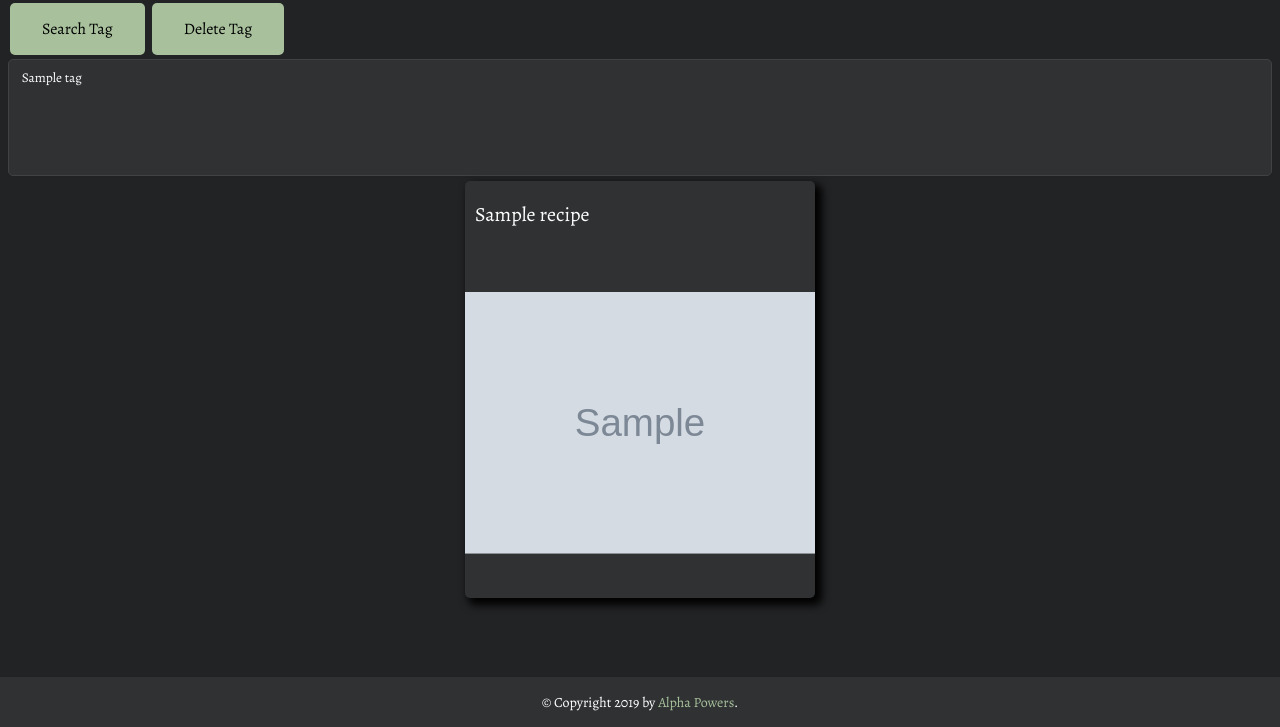
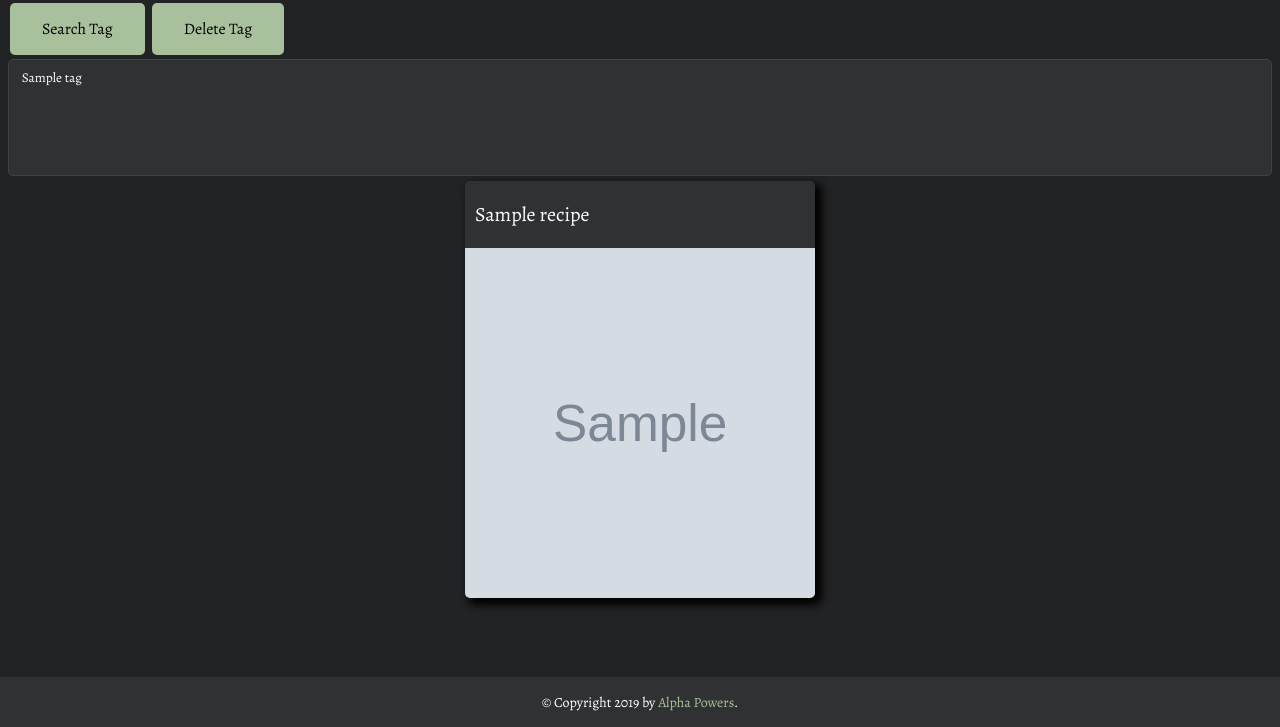
Before and after one commit to ShatteredArrow/homechef, a Flask app: page /recipe_index in a window 1280 px wide. Shown: the part 486-1213 px from the top of the page. Run offline with Flask 2, Linux system fonts and the light colour scheme; a user stored in the database is signed in; tables that the repository leaves empty hold one stand-in row (values such as "Sample post"); grey boxes marked "Sample" are stand-in pictures; some libraries are stand-ins or nearby versions; some web fonts are replaced.

Commit message:
Revert "crop uploaded pics to square size"

```diff
--- a/app/routes.py
+++ b/app/routes.py
@@ -9,7 +9,6 @@ from app.models import Recipe, Tag, recipeTag
 from app import Config
 from werkzeug.utils import secure_filename
 from flask import send_from_directory
-from PIL import Image
 
 ALLOWED_EXTENSIONS = {'txt', 'pdf', 'png', 'jpg', 'jpeg', 'gif'}
 imageFile = app.config['UPLOAD_FOLDER']
@@ -17,18 +16,7 @@ imageFile = app.config['UPLOAD_FOLDER']
 def imageSave(recipeImageData):
     if recipeImageData and allowed_file(recipeImageData.filename):
         filename = secure_filename(str(datetime.now()) + recipeImageData.filename)
-        path = os.path.join(imageFile, filename)
-        recipeImageData.save(path)
-
-        # crop image into square
-        img = Image.open(path)
-        img_width, img_height = img.size
-        crop = min(img.size)
-        square_img = img.crop(((img_width - crop) // 2,
-                         (img_height - crop) // 2,
-                         (img_width + crop) // 2,
-                         (img_height + crop) // 2))
-        square_img.save(path)
+        recipeImageData.save(os.path.join(imageFile, filename))
     else:
         filename = secure_filename("image-placeholder.png")
     imageSave.filename=filename
--- a/app/static/css/recipe_index.css
+++ b/app/static/css/recipe_index.css
@@ -93,14 +93,26 @@ select:focus {
 
  }
 
-.image{
+.portrait{
     position: absolute;
     max-width: 100%;
+    width: 100%;
+    height: auto;
     top: 50%;
     left: 50%;
     transform: translate( -50%, -50%);
 }
 
+.landscape {
+    position: absolute;
+    max-height: 100%;
+    height: 100%;
+    width: auto;
+    top: 50%;
+    left: 50%;
+    transform: translate( -50%, -50%);
+
+}
 /* The Modal (background) */
 .modal {
     display: none; /* Hidden by default */
--- a/app/templates/recipe_index.html
+++ b/app/templates/recipe_index.html
@@ -35,7 +35,7 @@
         </div>
         <div class=recipe_image>
             {% if recipe.recipe_image %}
-                <a href="{{ url_for('recipe', recipe_id=recipe.id) }}"><img src="{{ url_for('uploaded_file', filename=recipe.recipe_image ) }}" class="image"></a>
+                <a href="{{ url_for('recipe', recipe_id=recipe.id) }}"><img src="{{ url_for('uploaded_file', filename=recipe.recipe_image ) }}" class="portrait"></a>
             {% else %}
                 <img src="{{ url_for('uploaded_file', filename=image-placeholder.png ) }}">
             {% endif %}
@@ -46,4 +46,18 @@
 </div>
 
 
+<script type="text/javascript" src="{{ url_for('static', filename='js/modal.js') }}"></script>
+<script>
+    // Gives landscape images a landscape class in order to get different css
+    // Super hacky solution that sometimes requires a extra refresh to display properly
+    images = document.getElementsByClassName("recipe_image");
+    for (i = 0; i < images.length; i++) {
+        image = images[i].querySelector("img");
+        width = image.naturalWidth;
+        height = image.naturalHeight;
+        if (width > height){
+            image.className = "landscape";
+        }
+    }
+</script>
 {% endblock %}
--- a/requirements.txt
+++ b/requirements.txt
@@ -9,7 +9,6 @@ itsdangerous==1.1.0
 Jinja2==2.10.1
 Mako==1.1.0
 MarkupSafe==1.1.1
-Pillow==6.2.1
 python-dateutil==2.8.0
 python-editor==1.0.4
 six==1.12.0
```
Also changed, not shown: app.db, app/static/recipe_images/2019-11-11_184940.947311tortellini.jpg (deleted), app/static/recipe_images/2019-11-11_185037.580146tortellini.jpg (deleted), app/static/recipe_images/2019-11-11_191910.170212tortellini.jpg (deleted), app/static/recipe_images/2019-11-11_192055.124138fried-chicken.jpeg (deleted), app/static/recipe_images/2019-11-11_192315.809628Creamy-Tomato-Tortellini-Soup.jpg (deleted), app/static/recipe_images/2019-11-11_200444.643651coleslaw.jpg (deleted), app/static/recipe_images/2019-11-11_200522.731089green-beans.jpg (deleted), app/static/recipe_images/2019-11-11_201011.699546tortellini.jpg (deleted), app/static/recipe_images/2019-11-11_213819.448193Satay-Chicken-Thighs.jpg (deleted), app/static/recipe_images/2019-11-11_215116.069568food_heading.jpeg (deleted), app/static/recipe_images/2019-11-11_215144.674338Creamy-Tomato-Tortellini-Soup.jpg (deleted), app/static/recipe_images/2019-11-11_215233.951733chicken-taco.jpg (deleted).
